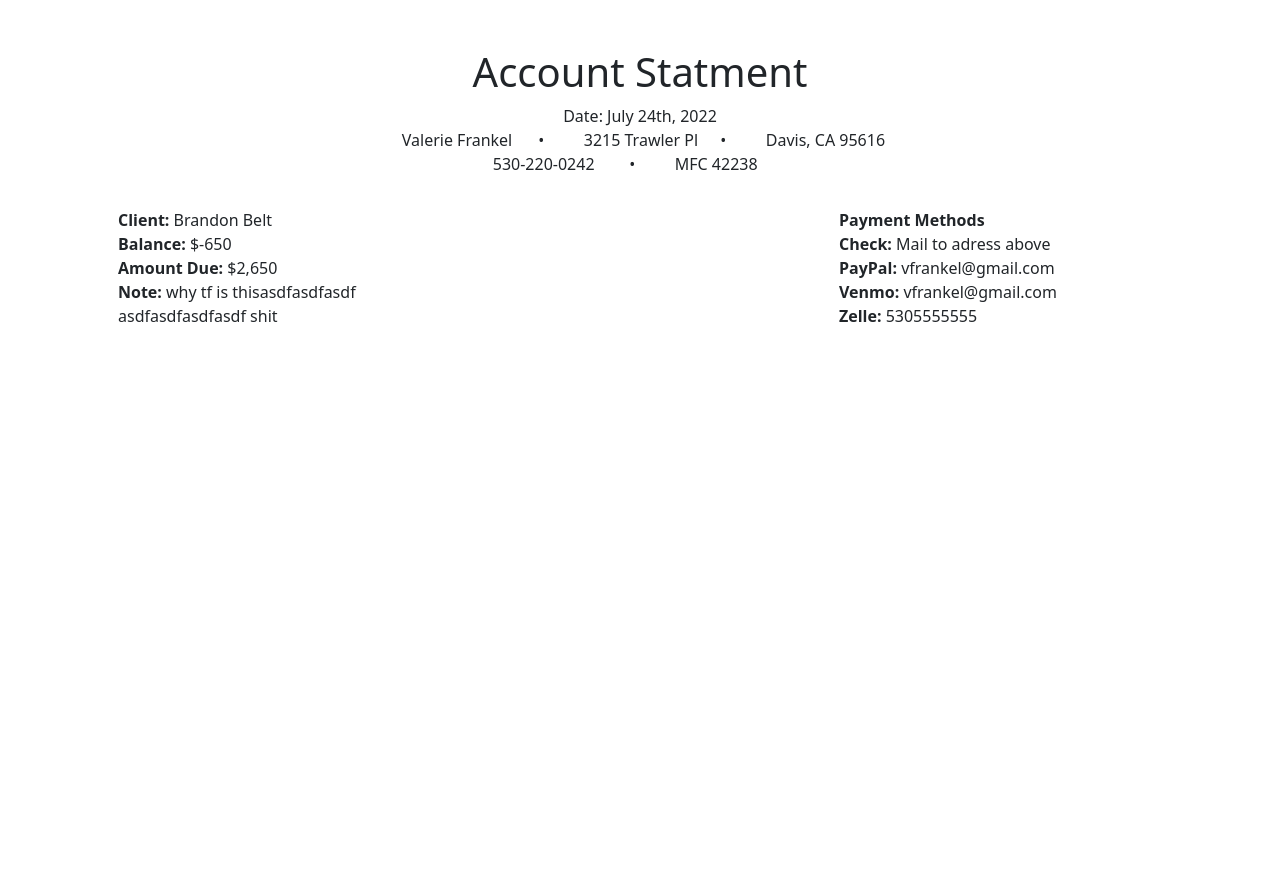
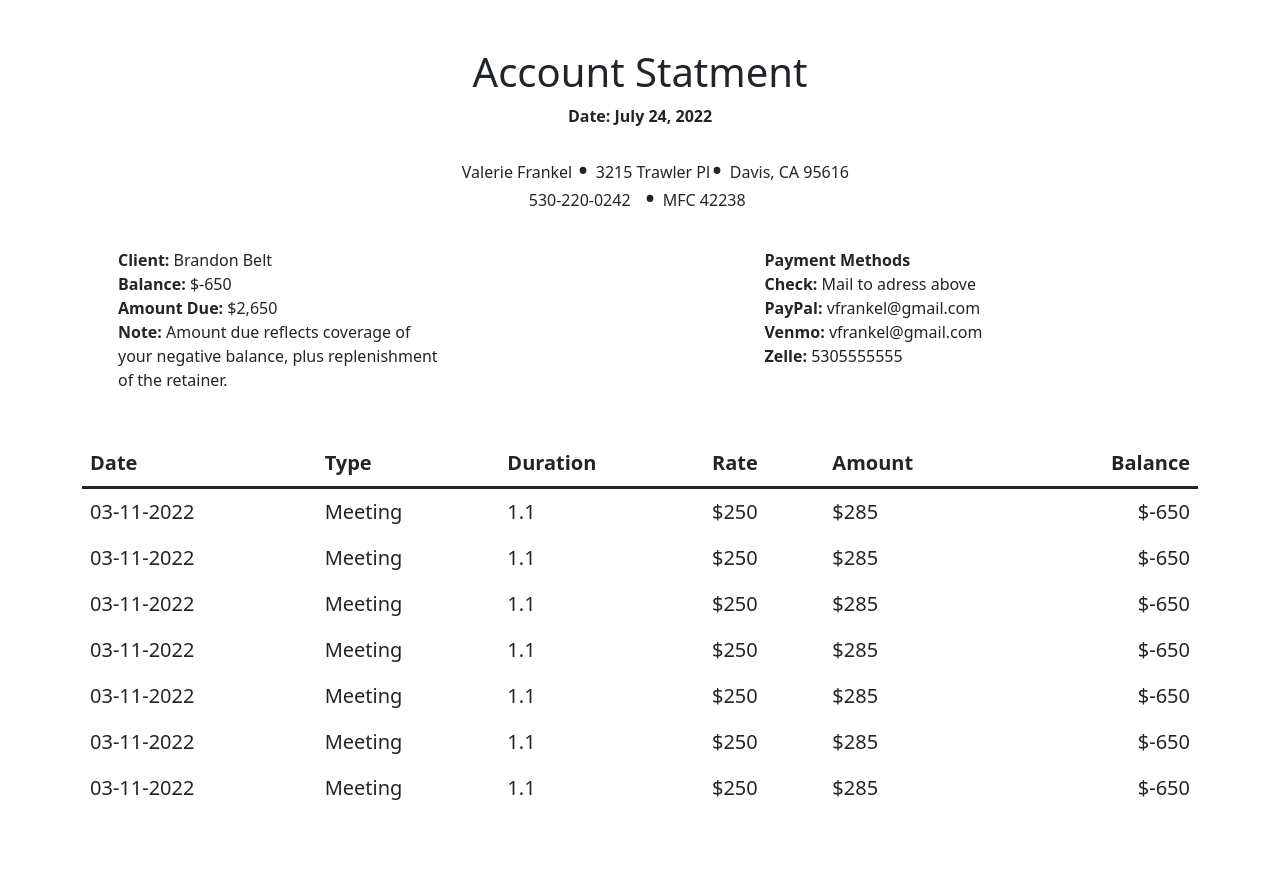
Before and after one commit to mattg1243/willow, a Python web app: template templates/template.html in a window 1280 px wide. Before the commit the page ends 322 px from the top, so only its background shows below. Run offline with Jinja, Linux system fonts and the light colour scheme; the template is opened without the code that fills it, so the values that code supplies are empty.

Commit message:
template completed per spec with dummy event entries

```diff
--- a/templates/styles.css
+++ b/templates/styles.css
@@ -4,8 +4,24 @@
   border: 0;
 }
 
+@media print {
+  body {
+    width: 8.5in;
+    height: 11in;
+  }
+}
+
 main {
   padding: 3rem;
+}
+
+table {
+  margin-top: 3rem;
+}
+
+thead {
+  font-size: 1.25em;
+  border-bottom: 3px solid;
 }
 
 p {
@@ -14,12 +30,20 @@ p {
   overflow-wrap: break-word;
 }
 
+td {
+  font-size: 1.25em;
+}
+
 #heading {
   width: 100%;
   display: flex;
   flex-direction: column;
   justify-content: center;
   align-items: center;
+}
+
+#date-section {
+  margin-bottom: 2rem;
 }
 
 #notes-field {
@@ -32,9 +56,13 @@ p {
   justify-content: space-between;
 }
 
+#info-spacer {
+  width: 225px;
+}
+
 .provider-info-section,
 .client-info-section {
-  width: 50%;
+  width: 450px;
   text-align: start;
   white-space: nowrap;
 }
@@ -45,8 +73,16 @@ p {
   flex-direction: column;
 }
 
-.payment-details-section {
-  justify-items: flex-end;
+.bullet {
+  font-size: 1.5em;
+  font-weight: bold;
+  text-align: center;
+  justify-content: center;
+  margin: -8px -18px 0px 2px;
+}
+
+.text-align-right {
+  text-align: right;
 }
 
 .row {
--- a/templates/template.html
+++ b/templates/template.html
@@ -15,19 +15,20 @@
   </head>
   <body>
     <main class="container">
+      <!-- header section -->
       <div class="container" id="heading">
         <h1>Account Statment</h1>
-        <p>Date: July 24th, 2022</p>
+        <p id="date-section"><strong>Date: July 24, 2022</strong></p>
         <div class="row justify-content-center provider-info-section">
           <div class="col-3" id="providerNameField">Valerie Frankel</div>
-          <div class="col-1">&bull;</div>
+          <div class="col-1 bullet">&bull;</div>
           <div class="col-3">3215 Trawler Pl</div>
-          <div class="col-1">&bull;</div>
+          <div class="col-1 bullet">&bull;</div>
           <div class="col-3">Davis, CA 95616</div>
         </div>
         <div class="row justify-content-center provider-info-section">
           <div class="col-3">530-220-0242</div>
-          <div class="col-1">&bull;</div>
+          <div class="col-1 bullet">&bull;</div>
           <div class="col-3">MFC 42238</div>
         </div>
         <div class="row" id="info-section">
@@ -44,12 +45,12 @@
             </div>
             <div class="row" id="notes-field">
               <p>
-                <strong>Note: </strong>why tf is thisasdfasdfasdf
-                asdfasdfasdfasdf shit
+                <strong>Note: </strong>Amount due reflects coverage of your
+                negative balance, plus replenishment of the retainer.
               </p>
             </div>
           </div>
-          <div class="col" id="info-spacer"></div>
+          <div class="col-lg-4" id="info-spacer"></div>
           <div class="col client-info-section payment-details-section">
             <div class="row-1">
               <p><strong>Payment Methods</strong></p>
@@ -69,6 +70,80 @@
           </div>
         </div>
       </div>
+      <!-- table section -->
+      <div class="contain" id="table-container">
+        <table class="table table-borderless">
+          <!-- table header -->
+          <thead>
+            <tr>
+              <th scope="col">Date</th>
+              <th scope="col">Type</th>
+              <th scope="col">Duration</th>
+              <th scope="col">Rate</th>
+              <th scope="col">Amount</th>
+              <th scope="col" class="text-align-right">Balance</th>
+            </tr>
+          </thead>
+          <tbody>
+            <tr>
+              <td>03-11-2022</td>
+              <td>Meeting</td>
+              <td>1.1</td>
+              <td>$250</td>
+              <td>$285</td>
+              <td class="text-align-right">$-650</td>
+            </tr>
+            <tr>
+              <td>03-11-2022</td>
+              <td>Meeting</td>
+              <td>1.1</td>
+              <td>$250</td>
+              <td>$285</td>
+              <td class="text-align-right">$-650</td>
+            </tr>
+            <tr>
+              <td>03-11-2022</td>
+              <td>Meeting</td>
+              <td>1.1</td>
+              <td>$250</td>
+              <td>$285</td>
+              <td class="text-align-right">$-650</td>
+            </tr>
+            <tr>
+              <td>03-11-2022</td>
+              <td>Meeting</td>
+              <td>1.1</td>
+              <td>$250</td>
+              <td>$285</td>
+              <td class="text-align-right">$-650</td>
+            </tr>
+            <tr>
+              <td>03-11-2022</td>
+              <td>Meeting</td>
+              <td>1.1</td>
+              <td>$250</td>
+              <td>$285</td>
+              <td class="text-align-right">$-650</td>
+            </tr>
+            <tr>
+              <td>03-11-2022</td>
+              <td>Meeting</td>
+              <td>1.1</td>
+              <td>$250</td>
+              <td>$285</td>
+              <td class="text-align-right">$-650</td>
+            </tr>
+            <tr>
+              <td>03-11-2022</td>
+              <td>Meeting</td>
+              <td>1.1</td>
+              <td>$250</td>
+              <td>$285</td>
+              <td class="text-align-right">$-650</td>
+            </tr>
+          </tbody>
+        </table>
+      </div>
     </main>
   </body>
   <script
```
